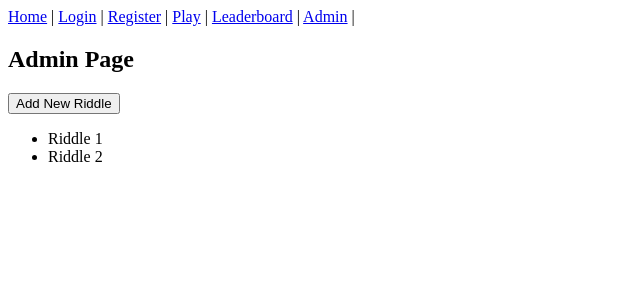
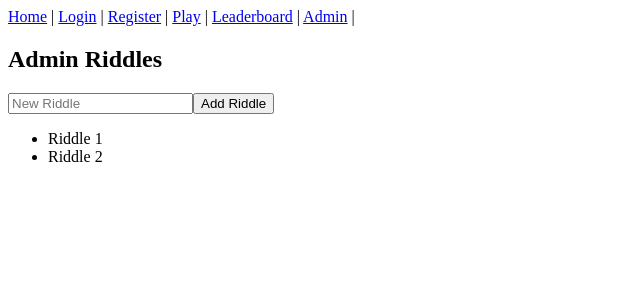
Before and after one commit to Dan965fr/Riddle-web-react, a React (Vite) app: page /admin in a window 1280 px wide. Shown: the top 300 px of the page, without its empty margins (0-640 px from the left). Built offline with nearby package versions, Linux system fonts and the light colour scheme.

Commit message:
create states

```diff
--- a/src/pages/AdminRiddles.tsx
+++ b/src/pages/AdminRiddles.tsx
@@ -1,13 +1,28 @@
+import { useState } from "react";
+
 export default function AdminRiddles() {
+  const [riddles, setRiddles] = useState(["Riddle 1", "Riddle 2"]);
+  const [newRiddle, setNewRiddle] = useState("");
+
+  const addRiddle = () => {
+    if (newRiddle.trim() !== "") {
+      setRiddles([...riddles, newRiddle]);
+      setNewRiddle("");
+    }
+  };
+
   return (
     <div>
-       <h2>Admin Page</h2>
-       <button>Add New Riddle</button>
-       <ul>
-        <li>Riddle 1</li>
-        <li>Riddle 2</li>
-       </ul>
+      <h2>Admin Riddles</h2>
+      <input
+        value={newRiddle}
+        onChange={e => setNewRiddle(e.target.value)}
+        placeholder="New Riddle"
+      />
+      <button onClick={addRiddle}>Add Riddle</button>
+      <ul>
+        {riddles.map((r, i) => <li key={i}>{r}</li>)}
+      </ul>
     </div>
-
-  )
+  );
 }
--- a/src/pages/Login.tsx
+++ b/src/pages/Login.tsx
@@ -1,10 +1,20 @@
+import { useState } from "react"
+
+
 export default function Login() {
+    const [userName,setUserName] = useState("");
+    const [password,setPassword] = useState("");
+
+    const handleSubmit = (e:any) => {
+        e.preventDefault();
+        console.log("Login:",userName,password)
+    }
   return (
     <div>
        <h2>Login Page</h2>
-       <form>
-        <input type="text" placeholder="Username" /><br />
-        <input type="text" placeholder="Password" /><br />
+       <form onSubmit={handleSubmit}>
+        <input type="text" placeholder="Username" value={userName} onChange={(e)=> setUserName(e.target.value)} /><br />
+        <input type="text" placeholder="Password" value={password} onChange={(e)=> setPassword(e.target.value)} /><br />
         <button type="submit">Login</button>
        </form>
     </div>
--- a/src/pages/Play.tsx
+++ b/src/pages/Play.tsx
@@ -1,10 +1,23 @@
+import { useState } from "react";
+
+const riddles = [
+  "What has keys but can't open locks?",
+  "I speak without a mouth. What am I?",
+  "What runs but never walks?"
+];
+
 export default function Play() {
+  const [index, setIndex] = useState(0);
+
+  const nextRiddle = () => {
+    setIndex((prev) => (prev + 1) % riddles.length);
+  };
+
   return (
     <div>
-       <h2>Play Page</h2>
-       <p>Here the riddle will appear. Click to start</p>
-       <button>Start Riddles</button>
+      <h2>Play Page</h2>
+      <p>{riddles[index]}</p>
+      <button onClick={nextRiddle}>Next Riddle</button>
     </div>
-
-  )
+  );
 }
```
